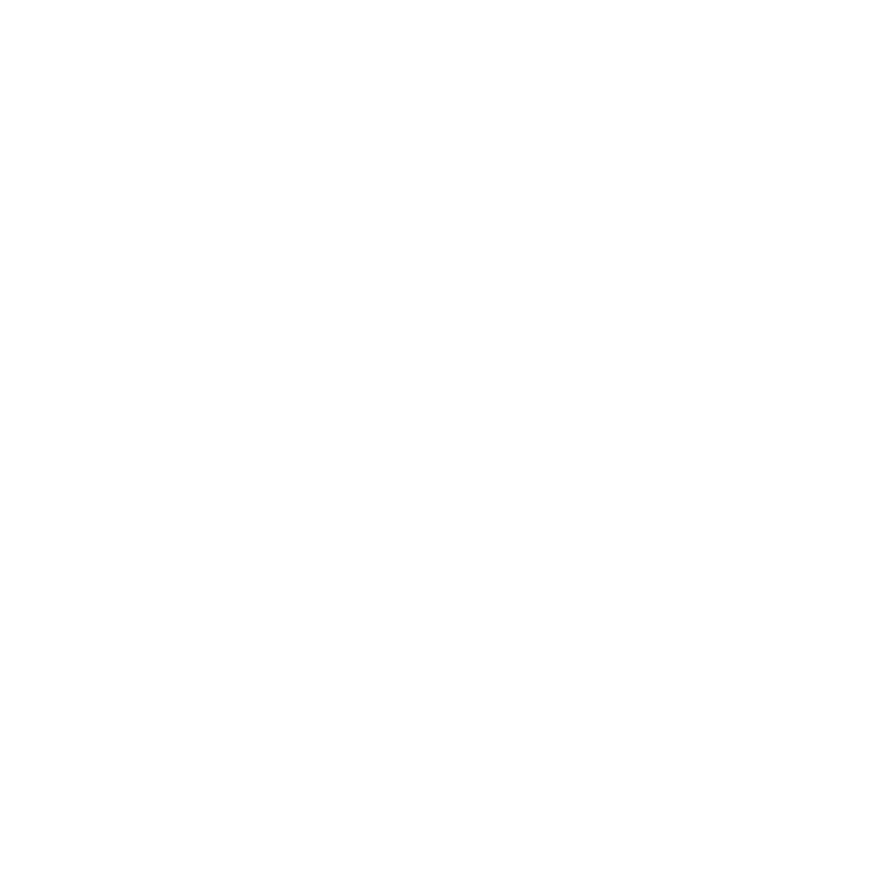
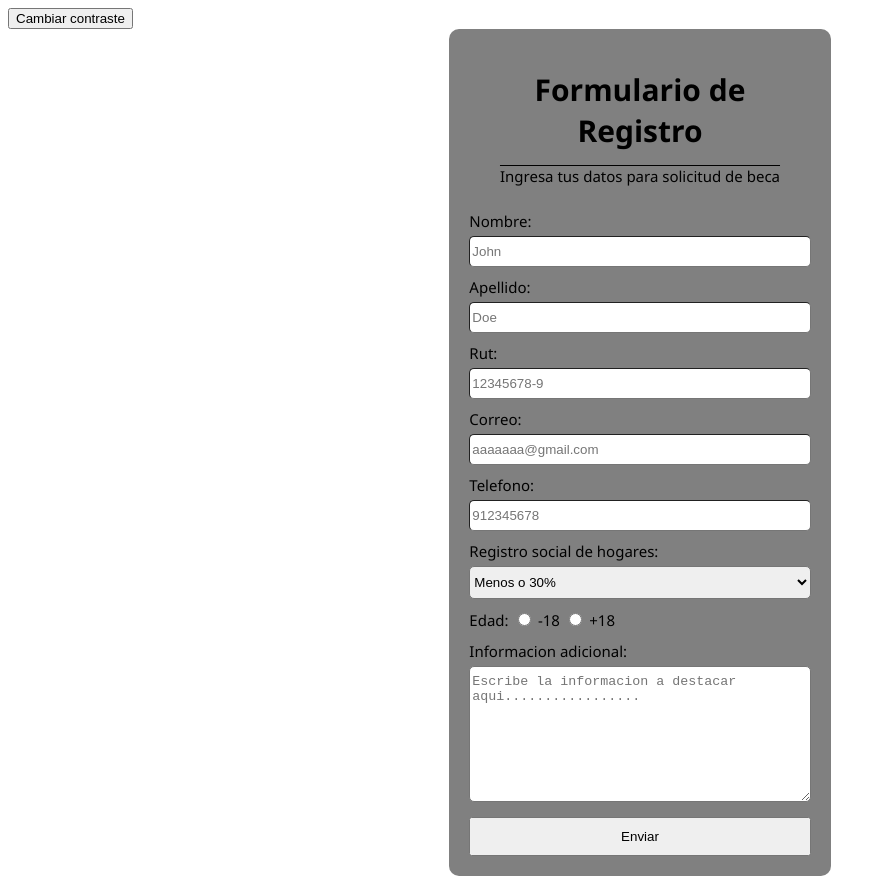
Before and after one commit to KnBalaurx/Eva3-Bm, a plain HTML site: page index.html in a window 1280 px wide. Shown: the whole page, without its empty margins (0-886 px from the left). Before the commit the page ends 800 px from the top, so only its background shows below. Drawn offline with Linux system fonts and the light colour scheme.

Commit message:
fin parte1
-termine el punto1 agregando la opcion cambiar contraste desde un boton
-del punto 2 realice hasta la "e", se crearon los 8 campos con los types pedidos los cuales estan correctos segun el contexto de la pagina

```diff
--- a/assets/js/script.js
+++ b/assets/js/script.js
@@ -0,0 +1,14 @@
+window.addEventListener('load',()=>{
+    document.getElementById('btnOsc').addEventListener('click', osc) //al presionar el btnOsc se acciona la funcion osc
+
+})
+
+function osc(){ //su funcion es cambiar el contraste de la pagina
+    let body = document.body
+    body.classList.toggle('osc-body')
+
+    let text = document.getElementsByClassName('fn')
+    for (let index = 0; index < text.length; index++) {
+        text[index].classList.toggle('fuente')
+    }
+}
--- a/assets/script/style.css
+++ b/assets/script/style.css
@@ -0,0 +1,54 @@
+
+#formu {
+    background-color: gray;
+    width: 27%;
+    margin: auto;
+    padding: 20px;
+    border-radius: 10px;
+    font-family: 'Segoe UI', Tahoma, Geneva, Verdana, sans-serif;
+}
+#formu h1{
+    font-size: 30px;
+    text-align: center;
+    margin-bottom: 0;
+}
+#formu p{
+    font-size: 15px;
+    text-align: center;
+    text-decoration: overline;
+}
+#formu form{
+    display: flex;
+    flex-direction: column;
+}
+#formu label{
+    margin-top: 10px;
+    margin-bottom: 5px;
+    font-size: 15px;
+}
+#formu input,select, textarea{
+    padding-top: 7px;
+    padding-bottom: 7px;
+    border-width: 1px;
+    border-radius: 5px;
+}
+#formu button{
+    margin-top: 15px;
+    padding-top: 10px;
+    padding-bottom: 10px;
+}
+
+#rd{
+    margin-top: 10px;
+}
+/*---------------------------------------------------------*/
+
+
+.osc-body{
+    background-color: black;
+    color: white;
+}
+
+.fuente{
+    font-family: 'Times New Roman', Times, serif;
+}
--- a/index.html
+++ b/index.html
@@ -3,9 +3,57 @@
 <head>
     <meta charset="UTF-8">
     <meta name="viewport" content="width=device-width, initial-scale=1.0">
-    <title>Document</title>
+    <title>Pagina de registro</title>
+    <link rel="stylesheet" href="./assets/script/style.css">
+    <script src="./assets/js/script.js"></script>
 </head>
 <body>
 
+    <button id="btnOsc">Cambiar contraste</button>
+
+    <div id="formu" class="divs">
+        <form >
+            <h1 class="fn">Formulario de Registro</h1>
+            <p class="fn">Ingresa tus datos para solicitud de beca</p>
+
+            <label for="nom" class="fn">Nombre:</label>
+            <input type="text" name="nom" id="nom" placeholder="John">
+
+            <label for="apellido" class="fn">Apellido:</label>
+            <input type="text" name="apellido" id="apellido" placeholder="Doe">
+
+            <label for="rut" class="fn">Rut:</label>
+            <input type="text" name="rut" id="rut" placeholder="12345678-9">
+
+            <label for="correo" class="fn">Correo:</label>
+            <input type="email" name="correo" id="correo" placeholder="aaaaaaa@gmail.com">
+
+            <label for="fono" class="fn">Telefono:</label>
+            <input type="tel" name="fono" id="fono" placeholder="912345678">
+
+            <label for="RegistroSc" class="fn">Registro social de hogares:</label>
+            <select name="RegistroSc" id="RegistroSc">
+                <option value="30%">Menos o 30%</option>
+                <option value="50%">Menos o 50%</option>
+                <option value="70%">Menos o 70%</option>
+                <option value="80%">Mas o 80%</option>
+            </select>
+
+            <div id="rd">
+                <label for="edad" class="fn">Edad:</label>
+                <input type="radio" name="edad" id="-18">
+                <label for="-18" class="fn">-18</label>
+                <input type="radio" name="edad" id="+18">
+                <label for="+18" class="fn">+18</label>
+            </div>
+
+            <label for="info" class="fn">Informacion adicional:</label>
+            <textarea name="info" id="info" cols="25" rows="8" placeholder="Escribe la informacion a destacar aqui................."></textarea>
+
+            <button id="btnEnviar" class="fn">Enviar</button>
+
+        </form>
+    </div>
+
 </body>
 </html>
```
